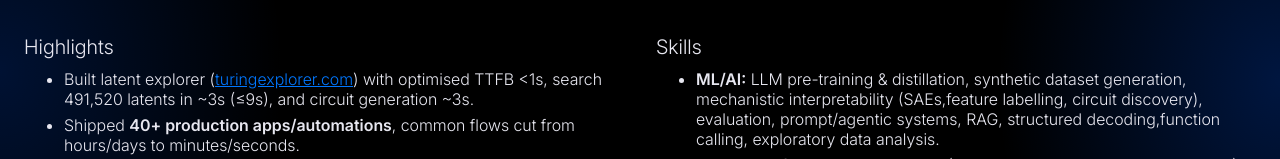
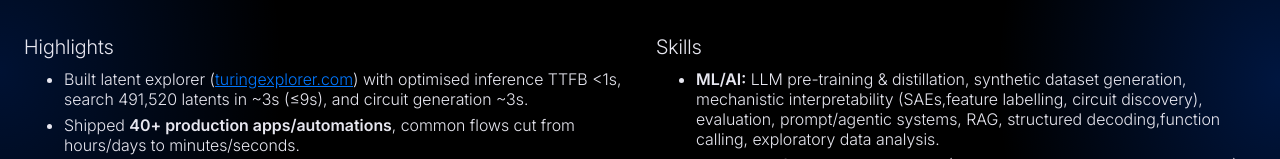
Before and after one commit to DanielJamesDavies/PortfolioWebsite, a React (Create React App) app: page / in a window 1280 px wide. Shown: the part 329-488 px from the top of the page. Built offline with nearby package versions, Linux system fonts and the light colour scheme.

Commit message:
Update Details.jsx

```diff
--- a/src/pages/Home/Details/Details.jsx
+++ b/src/pages/Home/Details/Details.jsx
@@ -51,7 +51,7 @@ export const Details = () => {
             <a href="https://turingexplorer.com" target="_blank" rel="noopener noreferrer">
               turingexplorer.com
             </a>
-            ) with optimised TTFB &lt;1s, search 491,520 latents in ~3s (≤9s), and circuit generation ~3s.
+            ) with optimised inference TTFB &lt;1s, search 491,520 latents in ~3s (≤9s), and circuit generation ~3s.
           </li>
           <li>
             Shipped <b>40+ production apps/automations</b>, common flows cut from hours/days to minutes/seconds.
```
